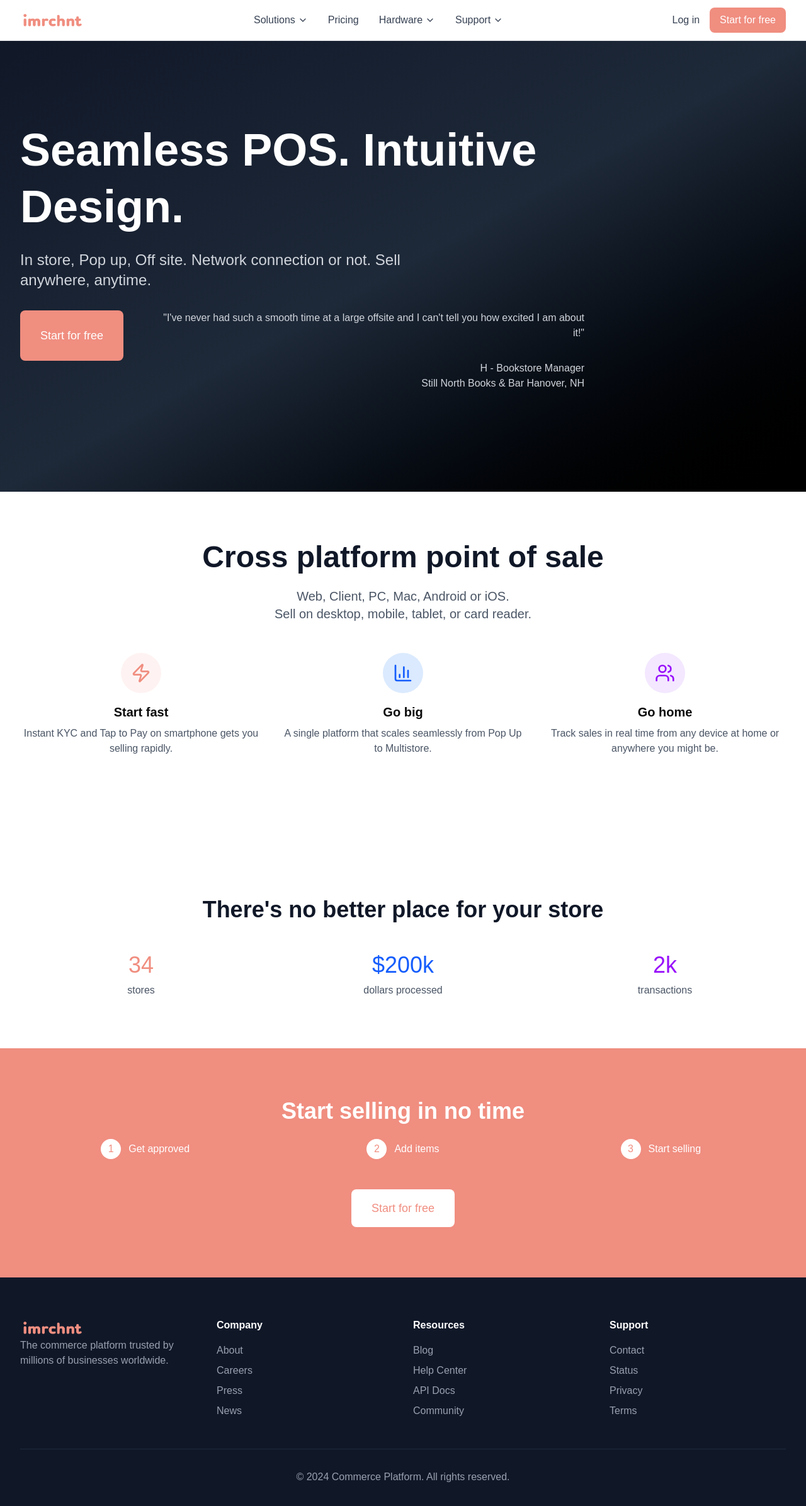
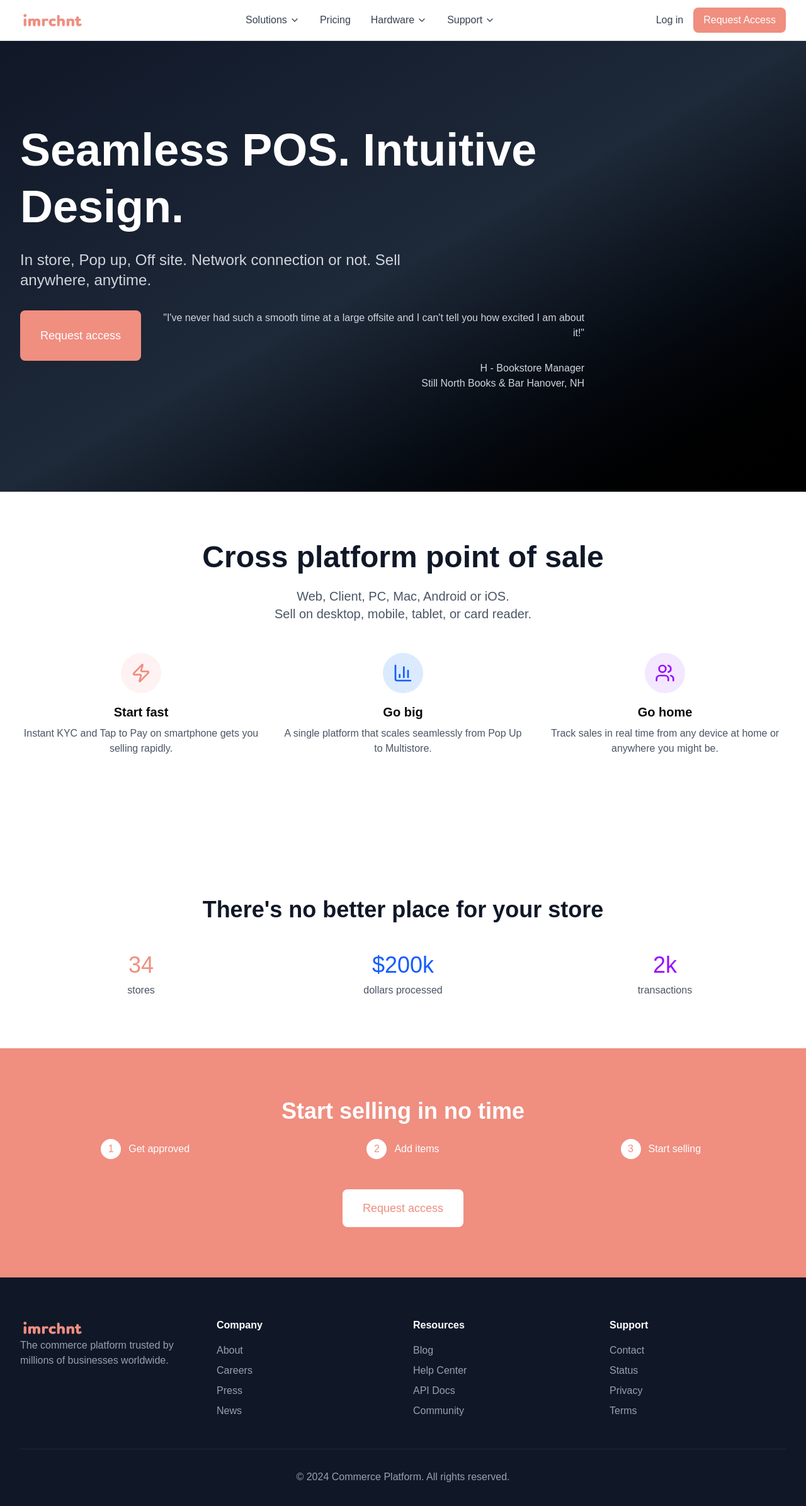
Before and after one commit to MarkHochreiter/imrchnt-website, a React (Vite) app: page / in a window 1280 px wide. Shown: the top 2392 px of the page at 63% size. Built offline with nearby package versions, Linux system fonts and the light colour scheme.

Commit message:
Update App.jsx

```diff
--- a/src/App.jsx
+++ b/src/App.jsx
@@ -122,7 +122,7 @@ function App() {
                 className="bg-[#f08e80] hover:bg-violet-400 text-white"
                 onClick={handleSignupClick}
               >
-                Start for free
+                Request Access
               </Button>
             </div>
 
@@ -151,7 +151,7 @@ function App() {
                 className="w-full bg-[#f08e80] hover:bg-green-700 text-white mt-2"
                 onClick={handleSignupClick}
               >
-                Start for free
+                Request access
               </Button>
             </div>
           </div>
@@ -202,7 +202,7 @@ function App() {
                 className="bg-[#f08e80] hover:bg-violet-400 text-white text-lg px-8 py-4"
                 onClick={handleSignupClick}
               >
-                Start for free
+                Request access
               </Button>
               <p className="text-base md:text-right text-gray-300 mb-8 max-w-2xl ml-auto">
              "I've never had such a smooth time at a large offsite and I can't tell you how excited I am about it!"
@@ -372,7 +372,7 @@ function App() {
             className="bg-white text-[#f08e80] hover:bg-gray-100 text-lg px-8 py-4"
             onClick={handleSignupClick}
           >
-            Start for free
+            Request access
           </Button>
         </div>
       </section>
```
